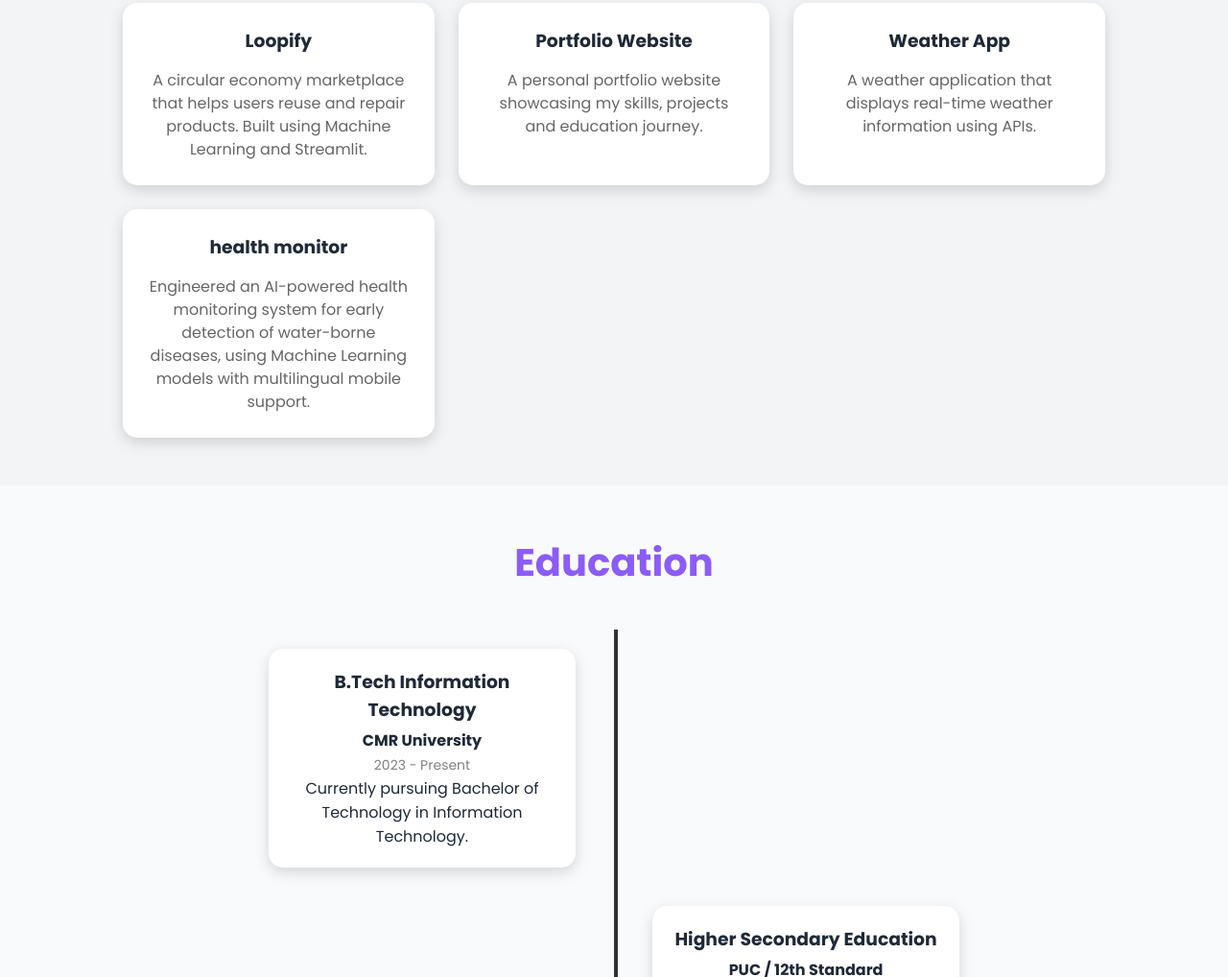
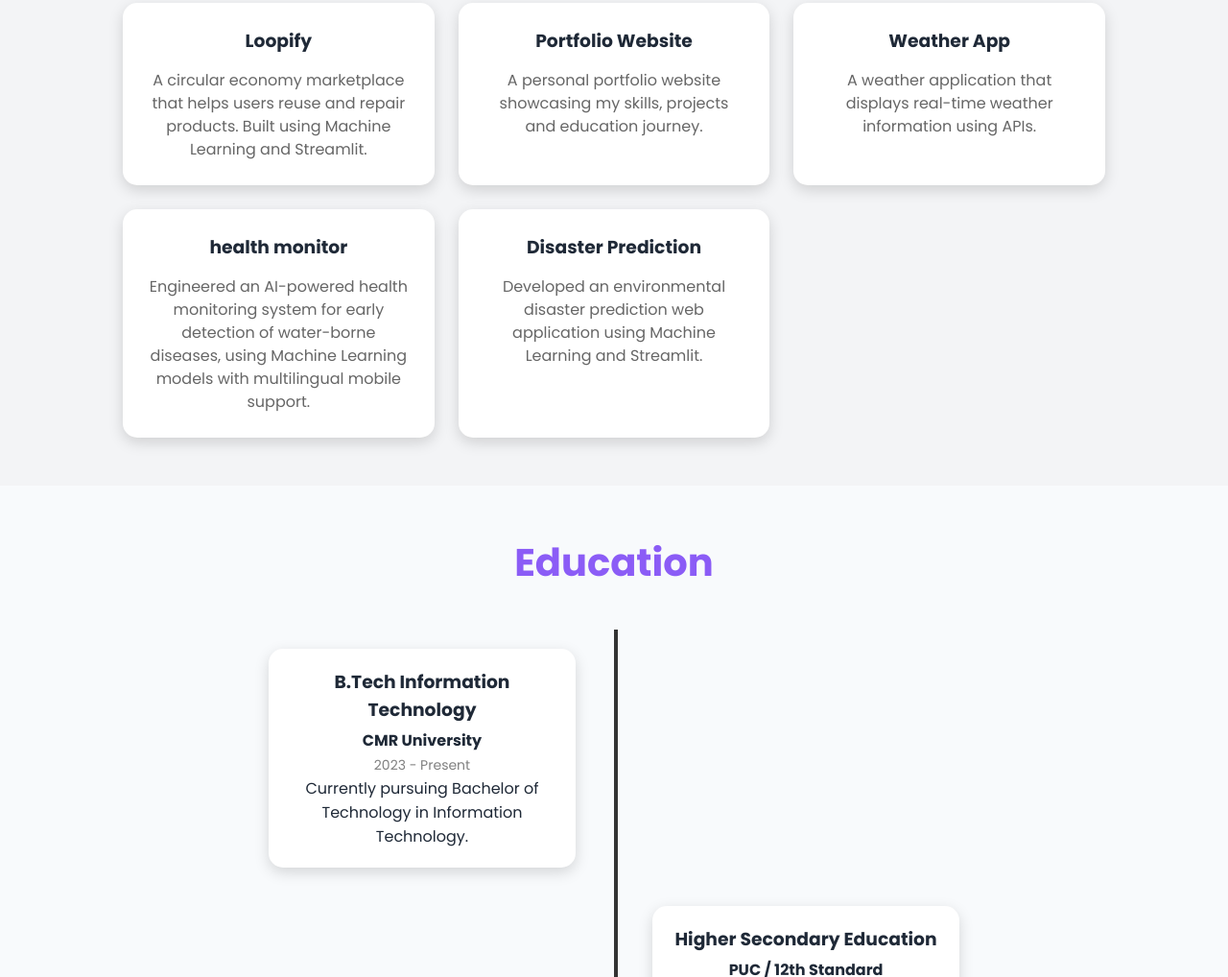
Before and after one commit to Ananya-BL04/portfolio-website, a plain HTML site: page index.html in a window 1280 px wide. Shown: the part 2030-3048 px from the top of the page at 96% size. Drawn offline with Linux system fonts and the light colour scheme.

Commit message:
updated project section

```diff
--- a/index.html
+++ b/index.html
@@ -203,6 +203,12 @@ View Projects
 models with multilingual mobile support.
             </p>
         </div>
+        <div class="project-card">
+            <h3>Disaster Prediction </h3>
+            <p> Developed an environmental disaster prediction web application using Machine Learning and Streamlit.
+
+            </p>
+        </div>
 
     </div>
 </section>
```
